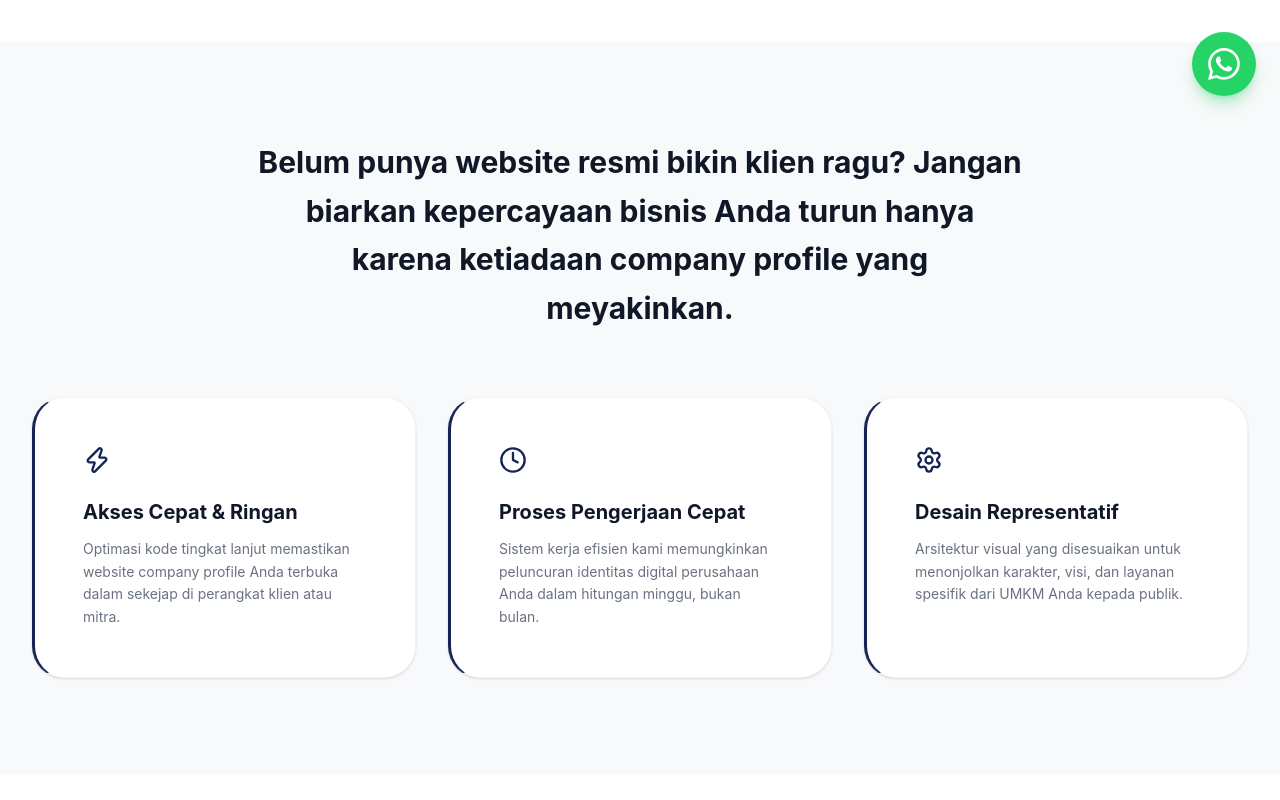
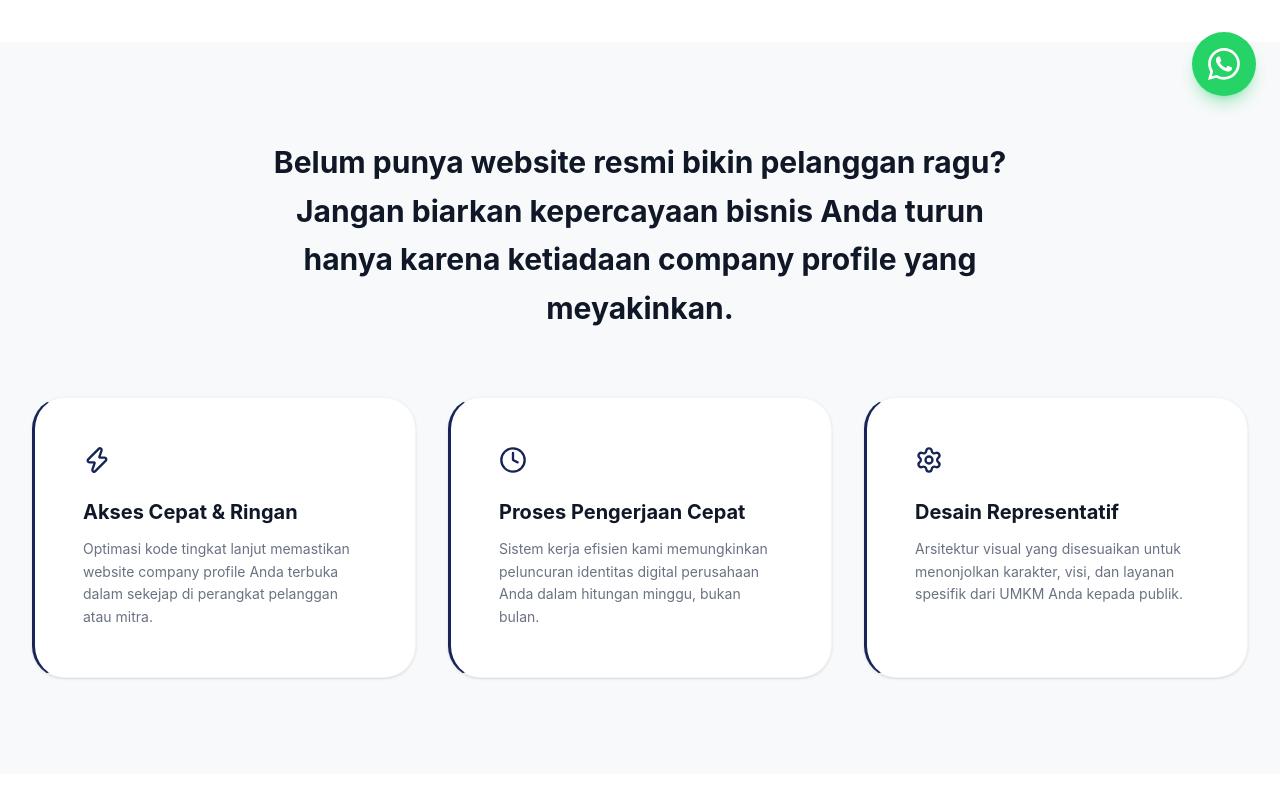
Before and after one commit to ridhoarrosyid/rirolab-web-profile, a React (Vite) app: page /compro-service in a window 1280 px wide. Shown: the part 680-1480 px from the top of the page. Built offline with nearby package versions, Linux system fonts and the light colour scheme.

Commit message:
edit: klien to pelanggan

```diff
--- a/src/pages/WebComproService.tsx
+++ b/src/pages/WebComproService.tsx
@@ -23,7 +23,7 @@ const features = [
   {
     icon: <Zap className="text-blue-950" size={28} />,
     title: "Akses Cepat & Ringan",
-    desc: "Optimasi kode tingkat lanjut memastikan website company profile Anda terbuka dalam sekejap di perangkat klien atau mitra.",
+    desc: "Optimasi kode tingkat lanjut memastikan website company profile Anda terbuka dalam sekejap di perangkat pelanggan atau mitra.",
   },
   {
     icon: <Clock className="text-blue-950" size={28} />,
@@ -146,7 +146,7 @@ const testimonials = [
     star: 5,
     name: "Santi Putri",
     testi:
-      "Prosesnya sangat transparan dan pengerjaannya on-time. Website yang mereka buat sangat memudahkan tim kami dalam menjelaskan identitas dan layanan perusahaan ke calon klien.",
+      "Prosesnya sangat transparan dan pengerjaannya on-time. Website yang mereka buat sangat memudahkan tim kami dalam menjelaskan identitas dan layanan perusahaan ke calon pelanggan.",
     occupation: "Marketing Manager, Mitra Logistik",
   },
   {
@@ -233,7 +233,7 @@ export default function CompanyProfileService() {
       <section className="bg-[#F8F9FA] py-16 md:py-24">
         <div className="mx-auto max-w-7xl px-4 sm:px-6 lg:px-8">
           <h2 className="mx-auto mb-12 max-w-3xl text-center text-xl leading-relaxed font-bold text-gray-900 sm:text-2xl md:mb-16 md:text-3xl">
-            Belum punya website resmi bikin klien ragu? Jangan biarkan
+            Belum punya website resmi bikin pelanggan ragu? Jangan biarkan
             kepercayaan bisnis Anda turun hanya karena ketiadaan company profile
             yang meyakinkan.
           </h2>
```
